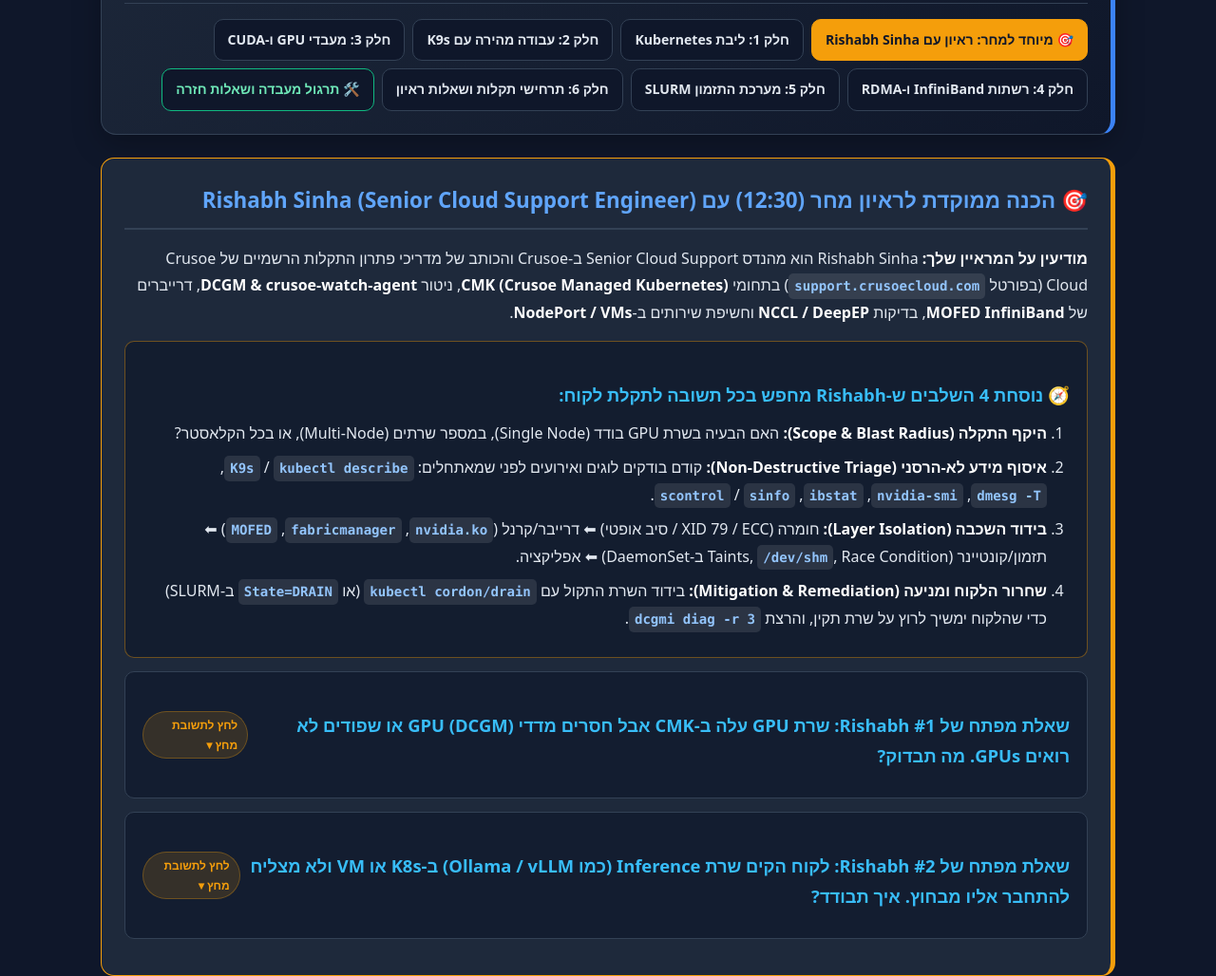
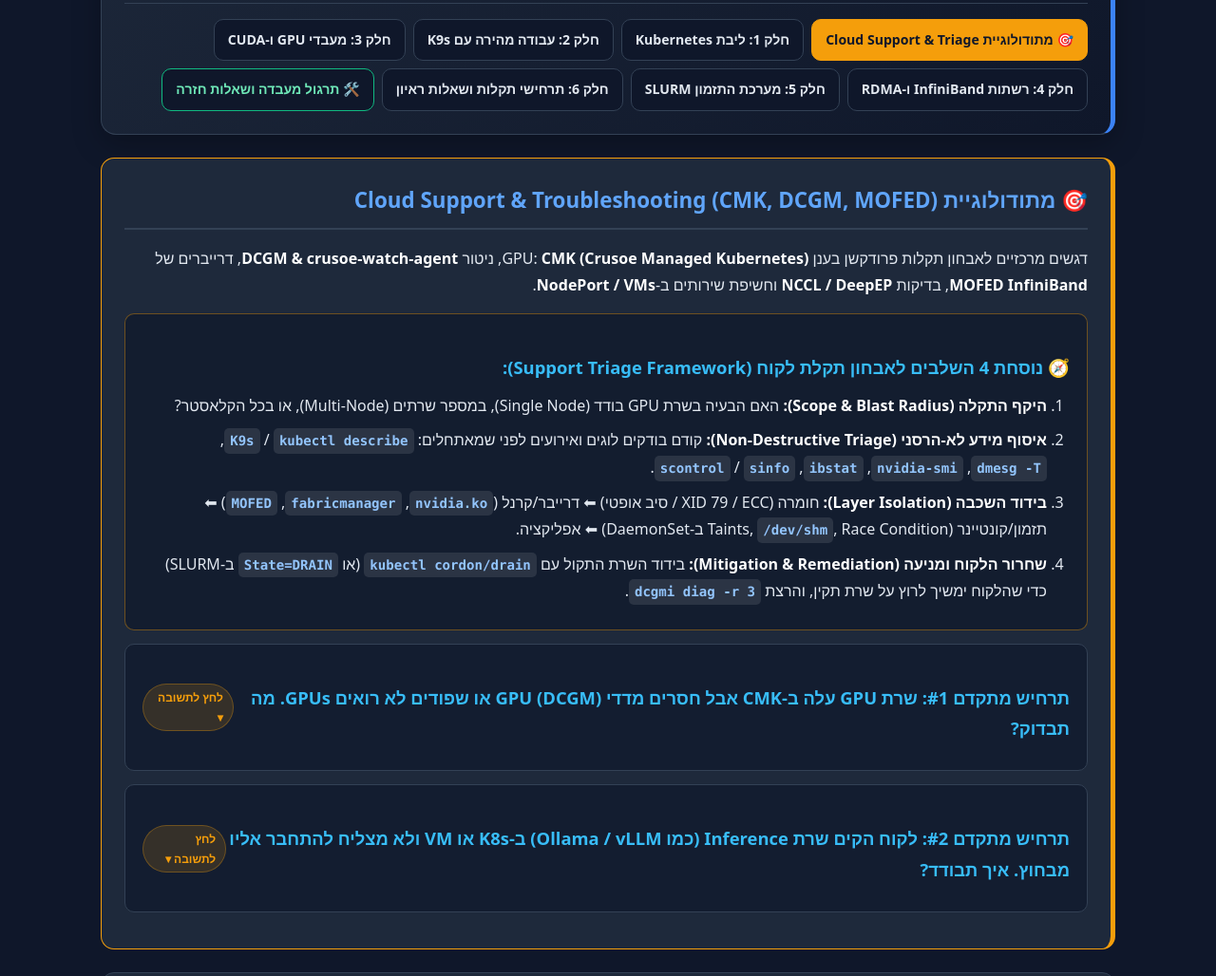
Before and after one commit to oferyar73/crusoe-interview-guide, a plain HTML site: page index.html in a window 1280 px wide. Shown: the part 317-1345 px from the top of the page at 95% size. Drawn offline with Linux system fonts and the light colour scheme.

Commit message:
Use generic Cloud Support title without interviewer name

```diff
--- a/index.html
+++ b/index.html
@@ -340,7 +340,7 @@
       </div>
 
       <div class="nav-tabs">
-        <a href="#part-rishabh" class="tab-btn active" style="background:var(--amber); border-color:var(--amber); color:#0f172a;">🎯 מיוחד למחר: ראיון עם Rishabh Sinha</a>
+        <a href="#part-support" class="tab-btn active" style="background:var(--amber); border-color:var(--amber); color:#0f172a;">🎯 מתודולוגיית Cloud Support &amp; Triage</a>
         <a href="#part-1" class="tab-btn">חלק 1: ליבת Kubernetes</a>
         <a href="#part-2" class="tab-btn">חלק 2: עבודה מהירה עם K9s</a>
         <a href="#part-3" class="tab-btn">חלק 3: מעבדי GPU ו-CUDA</a>
@@ -352,14 +352,14 @@
     </div>
 
     <!-- ==========================================
-         הכנה ממוקדת לראיון מחר ב-12:30 עם Rishabh Sinha
+         מתודולוגיית Senior Cloud Support & Triage
          ========================================== -->
-    <div id="part-rishabh" class="card" style="border-color:var(--amber); border-right:5px solid var(--amber);">
-      <h2>🎯 הכנה ממוקדת לראיון מחר (12:30) עם Rishabh Sinha (Senior Cloud Support Engineer)</h2>
-      <p style="color:var(--muted);"><strong>מודיעין על המראיין שלך:</strong> Rishabh Sinha הוא מהנדס Senior Cloud Support ב-Crusoe והכותב של מדריכי פתרון התקלות הרשמיים של Crusoe Cloud (בפורטל <code>support.crusoecloud.com</code>) בתחומי <strong>CMK (Crusoe Managed Kubernetes)</strong>, ניטור <strong>DCGM &amp; crusoe-watch-agent</strong>, דרייברים של <strong>MOFED InfiniBand</strong>, בדיקות <strong>NCCL / DeepEP</strong> וחשיפת שירותים ב-<strong>NodePort / VMs</strong>.</p>
+    <div id="part-support" class="card" style="border-color:var(--amber); border-right:5px solid var(--amber);">
+      <h2>🎯 מתודולוגיית Cloud Support &amp; Troubleshooting (CMK, DCGM, MOFED)</h2>
+      <p style="color:var(--muted);">דגשים מרכזיים לאבחון תקלות פרודקשן בענן GPU: <strong>CMK (Crusoe Managed Kubernetes)</strong>, ניטור <strong>DCGM &amp; crusoe-watch-agent</strong>, דרייברים של <strong>MOFED InfiniBand</strong>, בדיקות <strong>NCCL / DeepEP</strong> וחשיפת שירותים ב-<strong>NodePort / VMs</strong>.</p>
 
       <div class="subcard" style="border-color:rgba(245,158,11,0.4);">
-        <h3>🧭 נוסחת 4 השלבים ש-Rishabh מחפש בכל תשובה לתקלת לקוח:</h3>
+        <h3>🧭 נוסחת 4 השלבים לאבחון תקלת לקוח (Support Triage Framework):</h3>
         <ol>
           <li><strong>היקף התקלה (Scope &amp; Blast Radius):</strong> האם הבעיה בשרת GPU בודד (Single Node), במספר שרתים (Multi-Node), או בכל הקלאסטר?</li>
           <li><strong>איסוף מידע לא-הרסני (Non-Destructive Triage):</strong> קודם בודקים לוגים ואירועים לפני שמאתחלים: <code>kubectl describe</code> / <code>K9s</code>, <code>dmesg -T</code>, <code>nvidia-smi</code>, <code>ibstat</code>, <code>sinfo</code> / <code>scontrol</code>.</li>
@@ -370,19 +370,19 @@
 
       <div class="subcard qa-box" onclick="this.classList.toggle('open')">
         <div style="display:flex; justify-content:space-between; align-items:center;">
-          <h3>שאלת מפתח של Rishabh #1: שרת GPU עלה ב-CMK אבל חסרים מדדי GPU (DCGM) או שפודים לא רואים GPUs. מה תבדוק?</h3>
-          <span class="badge badge-amber">לחץ לתשובת מחץ ▾</span>
+          <h3>תרחיש מתקדם #1: שרת GPU עלה ב-CMK אבל חסרים מדדי GPU (DCGM) או שפודים לא רואים GPUs. מה תבדוק?</h3>
+          <span class="badge badge-amber">לחץ לתשובה ▾</span>
         </div>
         <div class="qa-answer">
           <p>1. בודקים את ה-<strong>DaemonSets</strong> של ה-<strong>NVIDIA GPU Operator</strong> על אותו Node: <code>nvidia-driver-daemonset</code>, <code>nvidia-device-plugin</code>, <code>dcgm-exporter</code>, וסוכן הטלמטריה של Crusoe (<code>crusoe-watch-agent</code>).</p>
-          <p>2. <strong>Startup Race Condition (נושא ש-Rishabh כתב עליו מאמר רשמי!):</strong> לעיתים בעליית שרת חדש, ה-<code>dcgm-exporter</code> או <code>crusoe-watch-agent</code> (או מודול אחסון התלוי ב-<code>MOFED</code>) עולים <strong>לפני</strong> שדרייבר הקרנל של NVIDIA/Mellanox סיים להיטען. מוודאים בשרת ש-<code>nvidia-smi</code> תקין ומבצעים Restart לפוד של ה-DaemonSet הרלוונטי.</p>
+          <p>2. <strong>Startup Race Condition:</strong> לעיתים בעליית שרת חדש, ה-<code>dcgm-exporter</code> או <code>crusoe-watch-agent</code> (או מודול אחסון התלוי ב-<code>MOFED</code>) עולים <strong>לפני</strong> שדרייבר הקרנל של NVIDIA/Mellanox סיים להיטען. מוודאים בשרת ש-<code>nvidia-smi</code> תקין ומבצעים Restart לפוד של ה-DaemonSet הרלוונטי.</p>
         </div>
       </div>
 
       <div class="subcard qa-box" onclick="this.classList.toggle('open')">
         <div style="display:flex; justify-content:space-between; align-items:center;">
-          <h3>שאלת מפתח של Rishabh #2: לקוח הקים שרת Inference (כמו Ollama / vLLM) ב-K8s או VM ולא מצליח להתחבר אליו מבחוץ. איך תבודד?</h3>
-          <span class="badge badge-amber">לחץ לתשובת מחץ ▾</span>
+          <h3>תרחיש מתקדם #2: לקוח הקים שרת Inference (כמו Ollama / vLLM) ב-K8s או VM ולא מצליח להתחבר אליו מבחוץ. איך תבודד?</h3>
+          <span class="badge badge-amber">לחץ לתשובה ▾</span>
         </div>
         <div class="qa-answer">
           <p>עובדים מהפנים החוצה (Inside-Out):</p>
```
